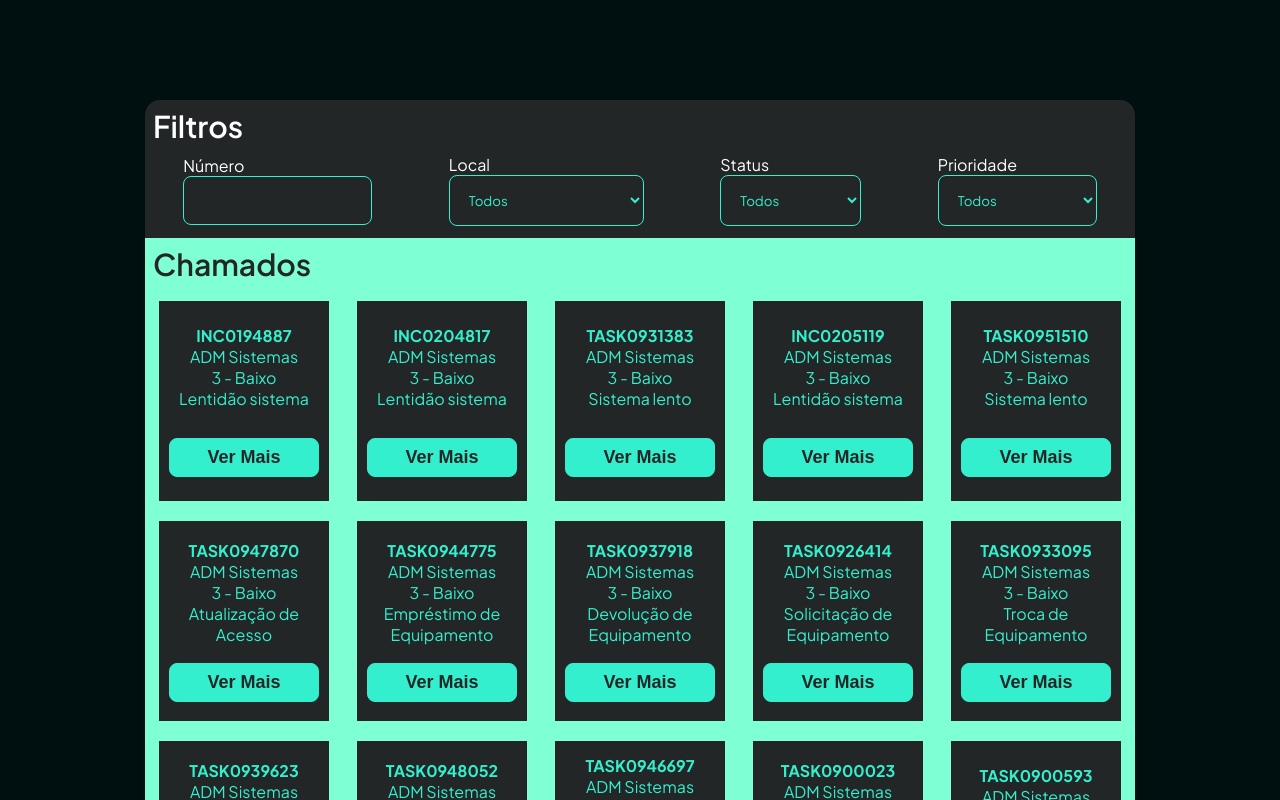
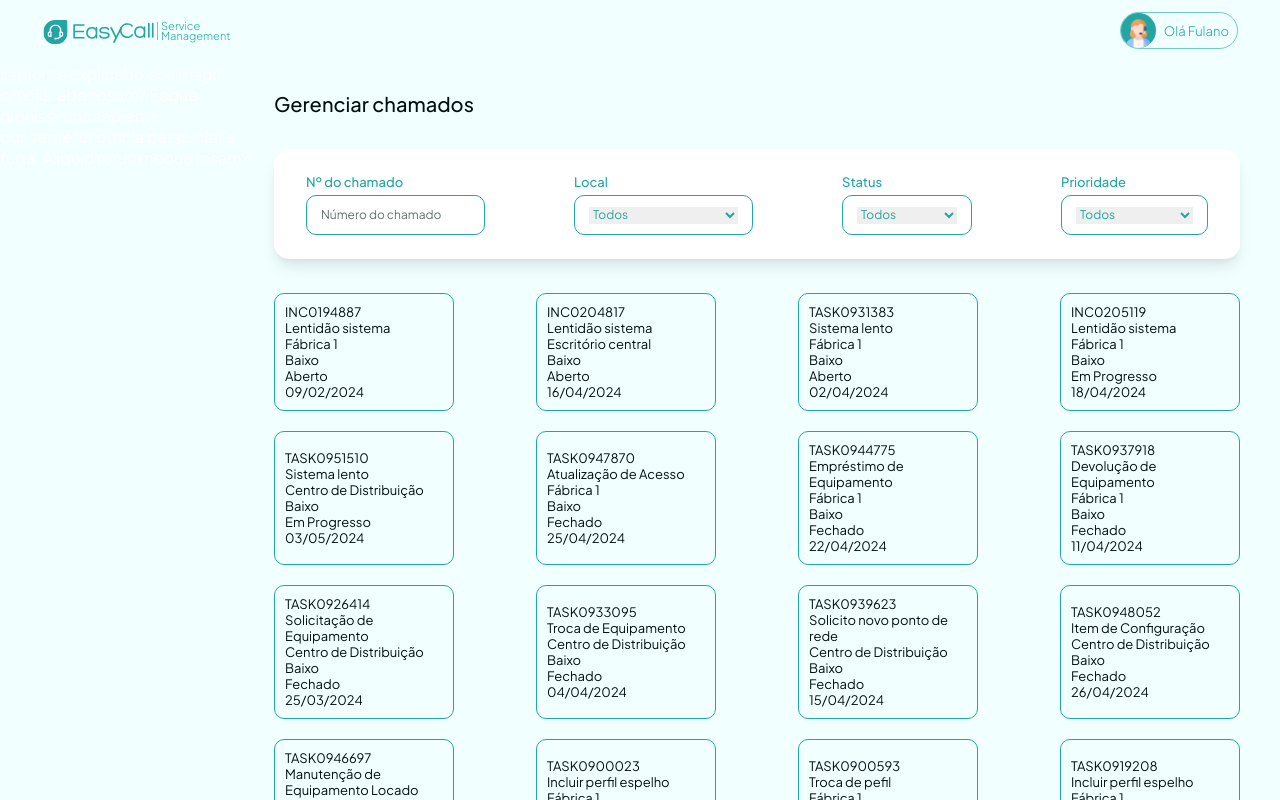
Before and after one commit to gabrielreis354/softtek-challenge, a React (Vite) app: page /dashboard in a window 1280 px wide. Shown: the top 800 px of the page. Built offline with nearby package versions, Linux system fonts and the light colour scheme.

Commit message:
adjusts in dashboard

```diff
--- a/src/App.jsx
+++ b/src/App.jsx
@@ -8,14 +8,16 @@ import {useLocation } from 'react-router-dom';
 
 function App() {
     const location = useLocation();
-    const isDashboardRoute = location.pathname === '/dashboard';
+    const isDashboardRoute = location.pathname.startsWith('/dashboard');
+
+    console.log(location)
 
     return (
-        <>
+        <div className={`${isDashboardRoute ? 'dashboard-app' : 'app'}`}>
             {!isDashboardRoute && <Header />}
             <PageWrapper/>
             {!isDashboardRoute && <Footer />}
-        </>
+        </div>
     )
 }
  export default App
--- a/src/App.scss
+++ b/src/App.scss
@@ -3,6 +3,5 @@
 body {
     position: relative;
     font-family: "Plus Jakarta Sans", Helvetica, sans-serif;
-    color: #999;
     background: #001010;
 }
--- a/src/components/PageWrapper.jsx
+++ b/src/components/PageWrapper.jsx
@@ -1,9 +1,9 @@
+import './PageWrapper.scss'
 import { Route, Routes } from 'react-router-dom'
 import Home from './pages/Home'
 import About from './pages/About'
 import Login from './pages/Login'
 import Dashboard from './pages/Dashboard'
-import './PageWrapper.scss'
 import Detail from './pages/Detail'
 
 function PageWrapper() {
@@ -15,7 +15,7 @@ function PageWrapper() {
                     <Route path='/about' element={<About/>} />
                     <Route path='/login' element={<Login/>} />
                     <Route path='/dashboard' element={<Dashboard/>} />
-                    <Route path='/chamado/:numero' element={<Detail />} />
+                    <Route path='/dashboard/ticket/:numero' element={<Detail />} />
                     <Route path='*' element={ <>not found</> }/>
                 </Routes>
             </div>
--- a/src/components/PageWrapper.scss
+++ b/src/components/PageWrapper.scss
@@ -11,6 +11,7 @@ div.content {
     display: flex;
     flex-direction: column;
     justify-content: center;
+    align-items: center;
     max-width: 990px;
     width: 100%;
     color: #fff;
--- a/src/components/pages/Dashboard.jsx
+++ b/src/components/pages/Dashboard.jsx
@@ -1,9 +1,12 @@
-import { useState, useEffect } from "react";
-import "./Dashboard.scss";
-import { useNavigate } from "react-router-dom";
+import "./Dashboard.scss"
+import { useState, useEffect } from "react"
+import { useNavigate, Link } from "react-router-dom"
+import Logo from "../../assets/svg/Logo"
+import profilePic from "../../assets/img/profile.png"
+
 
 export default function Dashboard() {
-  const [database, setDatabase] = useState([]);
+  const [database, setDatabase] = useState([])
 
   //Adicionando dados ao estado
   useEffect(() => {
@@ -13,13 +16,13 @@ export default function Dashboard() {
       },
     })
       .then((res) => res.json())
-      .then((res) => setDatabase(res.data));
+      .then((res) => setDatabase(res.data))
   }, []);
 
-  const [numero, setNumero] = useState("");
-  const [prioridade, setPrioridade] = useState("");
-  const [status, setStatus] = useState("");
-  const [local, setLocal] = useState("");
+  const [numero, setNumero] = useState("")
+  const [prioridade, setPrioridade] = useState("")
+  const [status, setStatus] = useState("")
+  const [local, setLocal] = useState("")
 
   const navigate = useNavigate()
 
@@ -39,41 +42,87 @@ export default function Dashboard() {
   const filteredChamados = filterChamados();
 
   const handleVerMais = (id) => {
-    navigate(`/chamado/${id}`); // Navega para a página de detalhes do chamado
+    navigate(`ticket/${id}`); // Navega para a página de detalhes do chamado
   };
 
 
   return (
-    <div className="dashboard-wrapper">
-      <div className="sidebar">
-        <h2>Filtros</h2>
-        <div className="filtros_form">
-          <div className="input_wrapper">
-            <label htmlFor="numero">Número</label>
+    <div className="dashboard">
+      <div className="dashboard-header">
+        <Link className='logo' to={"/dashboard"}>
+          <Logo width={120} icon_color={"#f1ffff"} icon_bg_color={"#24a5a4"} name_color={"#24a5a4"}/>
+          <span>
+            Service Management
+          </span>
+        </Link>
+
+        <div className="profile">
+          <div className="profile-icon">
+            <img src={profilePic} alt="profile pic"/>
+          </div>
+          <div className="profile-name">
+            Olá Fulano
+          </div>
+        </div>
+      </div>
+      <div className="dashboard-inner">
+        <div className="dashboard-left">
+          <div className="dashboard-left-content">
+            Lorem ipsum dolor sit amet consectetur adipisicing elit. Esse ad nobis perspiciatis nostrum sapiente explicabo eos magni officiis laboriosam? Eaque dignissimos sapiente consectetur officia perspiciatis fuga. Aliquid rerum neque ipsam?
+          </div>
+        </div>
+        <div className="dashboard-right">
+          <div className="dashboard-right-content">
+            <h2>Gerenciar chamados</h2>
+            <div className="filter">
+              <label>
+                <div className="input-label">
+                  Nº do chamado
+                </div>
+                <div className="input-wrapper">
                   <input
                     id="numero"
+                    placeholder="Número do chamado"
                     type="text"
                     value={numero}
                     onChange={(e) => setNumero(e.target.value)}
                   />
                 </div>
-          <div className="input_wrapper">
-            <label htmlFor="local">Local</label>
+
+              </label>
+
+
+              <label>
+                <div className="input-label">
+                  Local
+                </div>
+                <div className="input-wrapper">
                   <select
                     id="local"
                     value={local}
                     onChange={(e) => setLocal(e.target.value)}
                   >
-              <option value="">Todos</option>
+                    <option value="">
+                      Todos
+                    </option>
                     <option value="Centro de Distribuição">
                       Centro de Distribuição
                     </option>
-              <option value="Escritório Central">Escritório Central</option>
-              <option value="Fábrica 1">Fábrica 1</option>
+                    <option value="Escritório central">
+                      Escritório Central
+                    </option>
+                    <option value="Fábrica 1">
+                      Fábrica 1
+                    </option>
                   </select>
                 </div>
-          <div className="input_wrapper">
-            <label htmlFor="status">Status</label>
+              </label>
+
+              <label>
+                <div className="input-label">
+                  Status
+                </div>
+                <div className="input-wrapper">
                   <select
                     id="status"
                     value={status}
@@ -87,8 +136,14 @@ export default function Dashboard() {
                     <option value="Fechado">Fechado</option>
                   </select>
                 </div>
-          <div className="input_wrapper">
-            <label htmlFor="status">Prioridade</label>
+              </label>
+
+
+              <label>
+                <div className="input-label">
+                  Prioridade
+                </div>
+                <div className="input-wrapper">
                   <select
                     id="prioridade"
                     value={prioridade}
@@ -101,8 +156,62 @@ export default function Dashboard() {
                     <option value="4 - Planejamento">4 - Planejamento</option>
                   </select>
                 </div>
+
+              </label>
+            </div>
+
+            <div className="tickets-wrapper">
+              <div className="tickets">
+                {filteredChamados.length > 0 ? (
+                  filteredChamados.map(function (chamado) {
+                    return (
+                      <div
+                        key={chamado.Número}
+                        className="ticket"
+
+                      >
+
+                        <div className="ticket-inner">
+                          <div className="ticket-id">
+                           <div className="text" onClick={() => handleVerMais(chamado.Número)}>
+                              {chamado.Número}
                             </div>
                           </div>
+                          <div className="ticket-description">
+                            <div className="text">
+                              {chamado.Descrição}
+                            </div>
+                          </div>
+                          <div className="ticket-local">
+                            <div className="text">
+                              {chamado.Local}
+                            </div>
+                          </div>
+                          <div className="ticket-priority">
+                            <div className="text">
+                              {chamado.Prioridade.split(' - ')[1]}
+                            </div>
+                          </div>
+                          <div className="ticket-status">
+                            <div className="text">
+                              {chamado.Status}
+                            </div>
+                          </div>
+                          <div className="ticket-time">
+                            <div className="text">
+                              {chamado.Aberto.split(' ')[0]}
+                            </div>
+                          </div>
+                        </div>
+                      </div>
+                    )
+                  })
+                ) : "" }
+
+              </div>
+            </div>
+            <div>
+
               <div className="main_panel">
                 <h2>Chamados</h2>
 
@@ -133,5 +242,9 @@ export default function Dashboard() {
                 </div>
               </div>
             </div>
+          </div>
+        </div>
+      </div>
+    </div>
   );
 }
--- a/src/components/pages/Dashboard.scss
+++ b/src/components/pages/Dashboard.scss
@@ -4,12 +4,11 @@ $primary_color: #34efcd;
 $secondary_color: #2ebda3;
 $background_color: #222627;
 
-.dashboard-wrapper {
-  margin-top: 100px;
+.dashboard {
   display: flex;
-//   flex-direction: row;
   flex-direction: column;
-  justify-content: center;
+  width: 100%;
+  height: 100vh;
 }
 
 .sidebar {
@@ -20,19 +19,7 @@ $background_color: #222627;
   border-radius: 15px 15px 0px 0px;
 }
 
-.dashboard-wrapper h2 {
-  padding: 8px;
-  font-size: 30px;
-  font-weight: 600;
-  text-transform: capitalize;
-  line-height: 1.25;
-}
 
-::placeholder {
-  font-family: "Plus Jakarta Sans", Helvetica, sans-serif;
-  font-size: 16px;
-  color: #2ebda3;
-}
 
 .filtros_form {
   display: flex;
@@ -47,15 +34,6 @@ $background_color: #222627;
   flex-direction: column;
 }
 
-.dashboard-wrapper select, .dashboard-wrapper input {
-  background-color: $background_color;
-  color: $primary_color;
-  padding: 15px;
-  border-radius: 8px;
-  margin-bottom: 12px;
-  border: 1px solid $primary_color;
-  font-family: "Plus Jakarta Sans", Helvetica, sans-serif;
-}
 
 input:focus {
   outline: none;
@@ -118,7 +96,216 @@ input:focus {
   color: $primary_color;
 }
 
-.dashboard-wrapper #aviso {
+.dashboard #aviso {
   margin: 20px;
   font-size: 20px;
 }
+
+.dashboard-app {
+  background: #f1ffff;
+}
+
+.dashboard-app .content {
+  max-width: 100%;
+}
+
+.dashboard-app .content-wrapper {
+  margin: 0;
+}
+
+.dashboard-header {
+  display: flex;
+  justify-content: space-between;
+  padding: 12px 42px;
+  position: sticky;
+  min-width: 100%;
+  background: #f1ffff;
+  z-index: 1;
+}
+
+.dashboard-header .logo {
+    text-decoration: none;
+    color: #24a5a4;
+    display: flex;
+    align-items: center;
+    max-width: max-content;
+}
+
+.dashboard-header .logo span {
+  margin-left: -1px;
+  width: 50px;
+  line-height: 10px;
+  font-size: 11px;
+  position: relative;
+  font-weight: 300;
+}
+
+.dashboard-header .logo span::before {
+  content: "";
+  position: absolute;
+  top: 0;
+  bottom: 0;
+  left: -4px;
+  margin: auto;
+  width: 1px;
+  height: 90%;
+  background: #24a5a499;
+}
+
+.dashboard-header .profile {
+  display: flex;
+  justify-content: center;
+  border: 1px solid #24a5a499;
+  border-radius: 100px;
+  color: #24a5a4;
+  height: 100%;
+}
+
+
+.dashboard-header .profile-icon {
+  display: flex;
+  justify-content: center;
+  align-items: end;
+  aspect-ratio:  1 / 1;
+  border-radius: 100px;
+  background: #24a5a4;
+  overflow: hidden;
+  width: 35px;
+  height: 35px;
+  padding: 2px;
+}
+
+.dashboard-header .profile img {
+  width: 100%;
+  margin-bottom: -4px;
+}
+
+
+.dashboard-header .profile-name {
+  display: flex;
+  justify-content: center;
+  align-items: center;
+  flex-direction: column;
+  margin: 0 8px;
+  font-size: 13px;
+  font-weight: 300;
+}
+
+
+.dashboard-inner {
+  display: flex;
+  height: 100%;
+  overflow: auto;
+}
+
+
+.dashboard-left {
+  position: fixed;
+  top: 0;
+  left: 0;
+  width: 250px;
+  background: #f1ffff;
+}
+
+.dashboard-right {
+  margin-left: 244px;
+  width: 100%;
+}
+
+.dashboard-right-content {
+  display: flex;
+  flex-direction: column;
+  gap: 34px;
+  padding: 30px;
+  padding-right: 40px;
+}
+
+.dashboard-right-content h2 {
+  font-size: 20px;
+  font-weight: 500;
+  color: #001010;
+}
+
+.dashboard-right-content .filter {
+  display: flex;
+  justify-content: space-between;
+  width: 100%;
+  border-radius: 15px;
+  gap: 24px;
+  padding: 24px 32px;
+  background: #fff;
+  box-shadow: rgba(0, 0, 0, 0.1) 0px 10px 15px -3px, rgba(0, 0, 0, 0.05) 0px 4px 6px -2px;
+}
+
+
+.dashboard-right select, .dashboard-right input {
+  border: none;
+  outline: none;
+  font-size: 12px;
+  color: #24a5a4;
+  font-family: "Plus Jakarta Sans", Helvetica, sans-serif;
+  width: 100%;
+}
+
+.dashboard-right .input-wrapper {
+  padding: 10px 14px;
+  border: 1px solid #24a5a4;
+  border-radius: 10px;
+  transition: .3s;
+  outline: 3px solid transparent;
+  flex: 1 1 0px;
+}
+
+.dashboard-right label {
+  display: flex;
+  flex-direction: column;
+  gap: 5px;
+  color: #24a5a4;
+  font-size: 13px;
+  font-weight: 500;
+}
+
+.dashboard-right .input-wrapper:focus-within {
+  outline: 3px solid #24a5a575;
+}
+
+.dashboard-right ::placeholder {
+  font-family: "Plus Jakarta Sans", Helvetica, sans-serif;
+  font-size: 12px;
+  color: #00101099;
+}
+
+.tickets-wrapper {
+  display: flex;
+  width: 100%;
+  color: #001010;
+}
+
+.tickets {
+  display: flex;
+  justify-content: space-between;
+  flex-wrap: wrap;
+  gap: 20px;
+  font-size: 13px;
+}
+
+.ticket {
+  display: flex;
+  flex-direction: column;
+  justify-content: center;
+  align-items: center;
+  padding: 10px;
+  border-radius: 10px;
+  width: 180px;
+  border: 1px solid #24a5a4;
+}
+
+.ticket-inner {
+  display: flex;
+  flex-direction: column;
+  width: 100%;
+}
+
+.ticket:hover {
+  cursor: pointer;
+}
--- a/src/components/pages/Login.scss
+++ b/src/components/pages/Login.scss
@@ -10,6 +10,7 @@
   flex-direction: column;
   height: 100vh;
   justify-content: center;
+  width: 100%;
 }
 
 
--- a/src/components/sections/Header.jsx
+++ b/src/components/sections/Header.jsx
@@ -14,7 +14,7 @@ function Header () {
                   Home
                 </NavLink>
                 <NavLink className={({isActive}) => isActive ? "navlink on": "navlink" }  to="/about">
-                  Sobre
+                  Sobre o projeto
                 </NavLink>
                 <NavLink className={({isActive}) => isActive ? "navlink on": "navlink" }  to="/login">
                   Login
--- a/src/components/sections/HeroSection.scss
+++ b/src/components/sections/HeroSection.scss
@@ -148,7 +148,7 @@ h1.second-line {
 }
 
 .hero-frame-content {
-    opacity: 0.75;
+    opacity: 0.85;
     transition-delay: 2s;
     transition-duration: 0.4s;
     display: flex;
@@ -329,7 +329,7 @@ h1.second-line {
 
 label.checked .select-video::after {
     transition: .5s;
-    opacity: .6;
+    opacity: .85;
 }
 
 .frame-video-overlay {
```
Also changed, not shown: src/assets/img/profile.png (added). Lines whose indentation alone changed are shown as unchanged.
